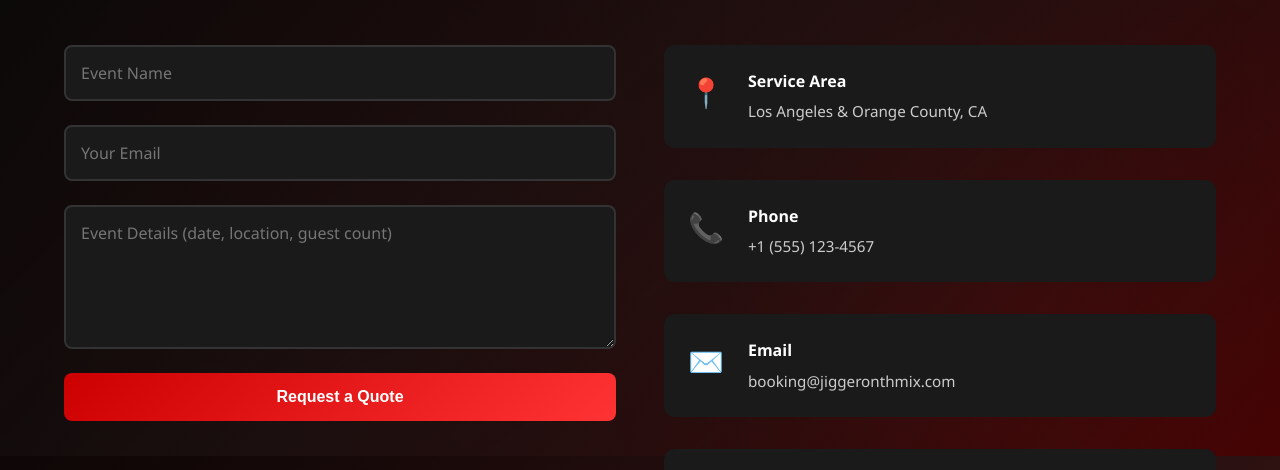
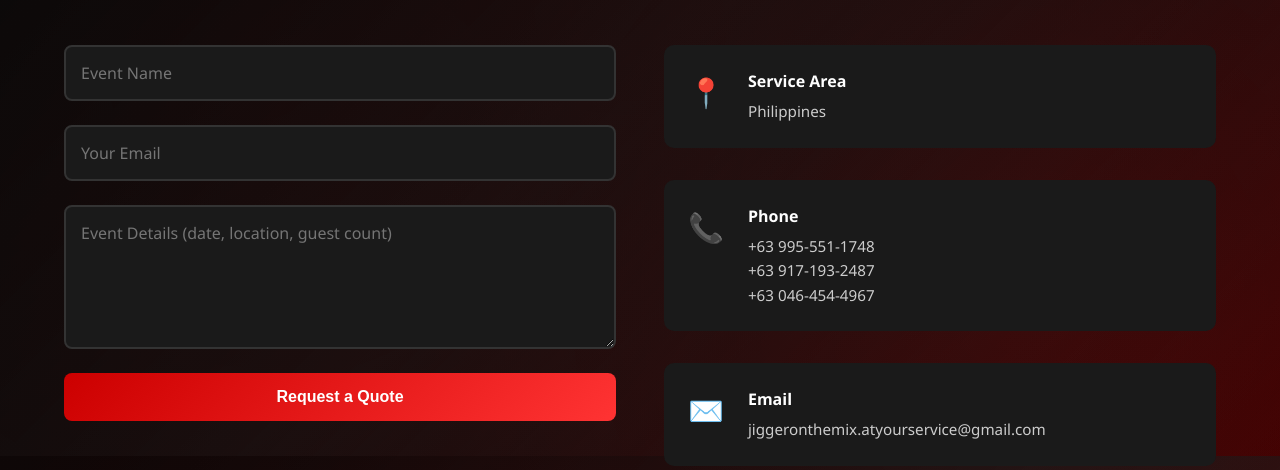
Before and after one commit to Vittoriojocson/WEB-SYS-project, a plain HTML site: page Index.html in a window 1280 px wide. Shown: the part 2744-3214 px from the top of the page. Drawn offline with Linux system fonts and the light colour scheme.

Commit message:
Update Index.html

```diff
--- a/Index.html
+++ b/Index.html
@@ -163,8 +163,8 @@
                 <div class="info-item">
                     <span class="info-icon">📍</span>
                     <div>
-                        <h4>Service Area</h4>
-                        <p>Los Angeles & Orange County, CA</p>
+                        <h4> Service Area</h4>
+                        <p>Philippines</p>
                     </div>
                 </div>
                 <!-- Phone number -->
@@ -172,7 +172,9 @@
                     <span class="info-icon">📞</span>
                     <div>
                         <h4>Phone</h4>
-                        <p>+1 (555) 123-4567</p>
+                        <p>+63 995-551-1748</p>
+                        <p>+63 917-193-2487</p>
+                        <p>+63 046-454-4967</p>
                     </div>
                 </div>
                 <!-- Email address -->
@@ -180,7 +182,7 @@
                     <span class="info-icon">✉️</span>
                     <div>
                         <h4>Email</h4>
-                        <p>booking@jiggeronthmix.com</p>
+                        <p>jiggeronthemix.atyourservice@gmail.com</p>
                     </div>
                 </div>
                 <!-- Business hours -->
```
